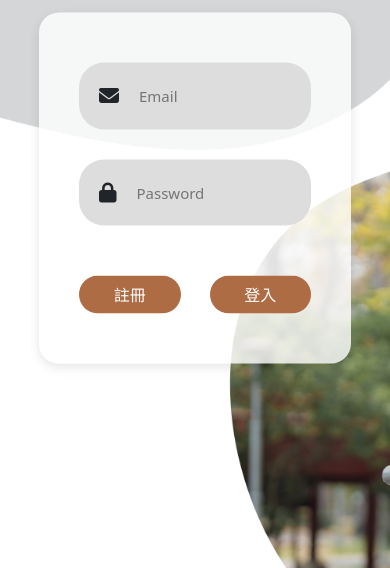
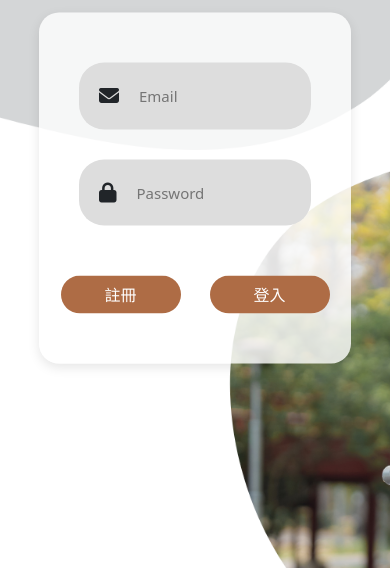
Before and after one commit to Jeiniy/website, a plain HTML site: page Login/login.html in a window 390 px wide. Shown: the part 276-844 px from the top of the page. Drawn offline with nearby package versions, Linux system fonts and the light colour scheme.

Commit message:
上傳Login資料夾

```diff
--- a/Login/login.css
+++ b/Login/login.css
@@ -131,13 +131,16 @@ body {
 
   /* 按鈕的外觀 */
   .btn {
-    width: 120px;
-    padding: 12px 0;
+    min-width: 120px;   /* 保底寬度 */
+    width: 45%;
+    padding: 12px 20px;
     border: none;
     border-radius: 999px !important;
     font-size: 16px;
     cursor: pointer;
   }
+
+
 
 
   /* 註冊按鈕顏色 */
@@ -149,6 +152,13 @@ body {
   .btn.login {
     background-color: #ae6c45;
     color: white;
+  }
+
+  .btn.register:hover {
+    background-color: #935b39;
+  }
+  .btn.login:hover {
+  background-color: #935b39;
   }
 
 
@@ -165,4 +175,7 @@ body {
     .btn-group {
        width: 100%;
     }
+    .btn {
+      width: 45%;  /* ✅ 響應式下讓兩顆按鈕平均 */
+   }
  }
--- a/Login/login.html
+++ b/Login/login.html
@@ -49,7 +49,9 @@
 
 
   <div class="btn-group">
-    <button class="btn register">註冊</button>
+    <a href="../SignUp/signup.html">
+      <button class="btn register">註冊</button>
+    </a>
     <button class="btn login">登入</button>
   </div>
 
```
